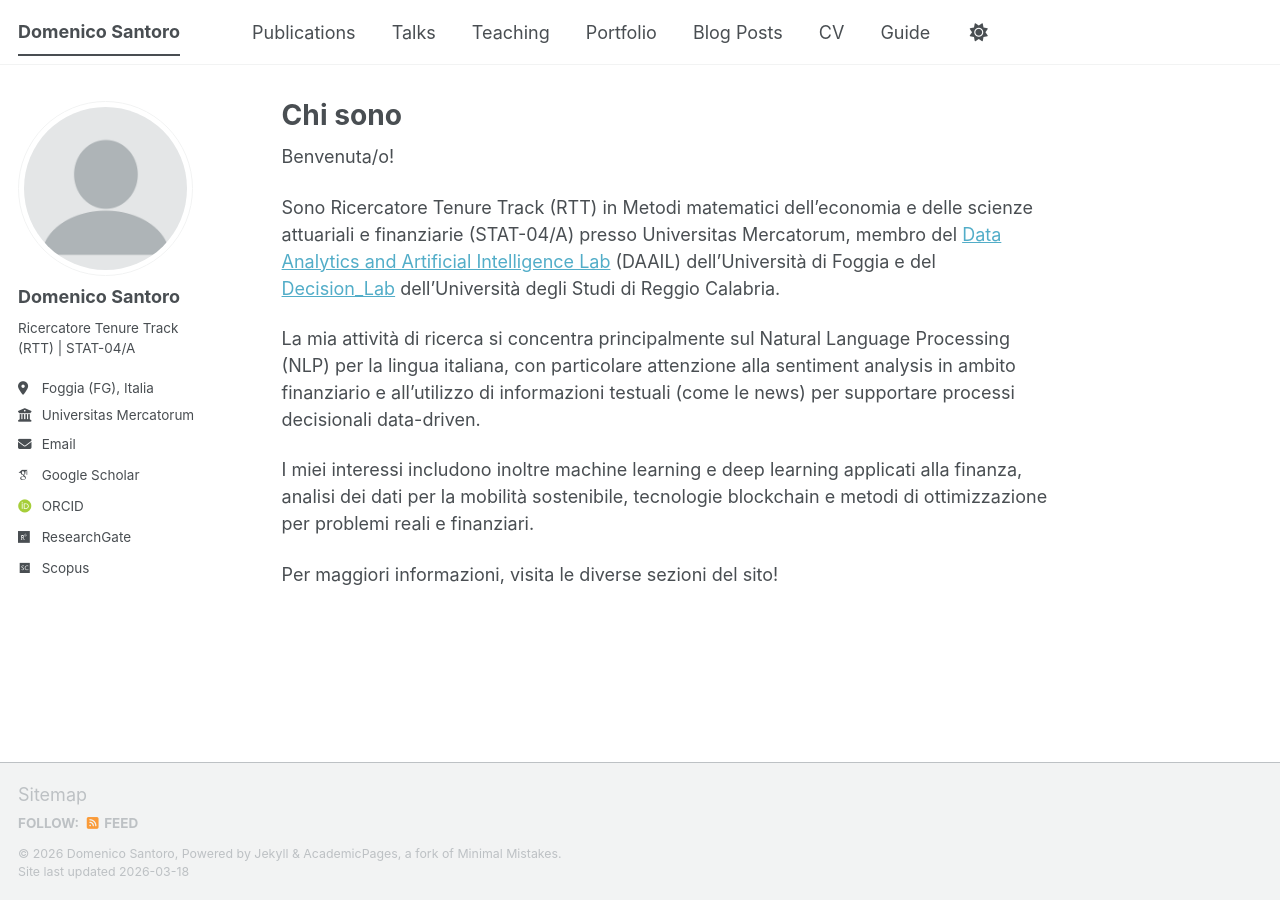
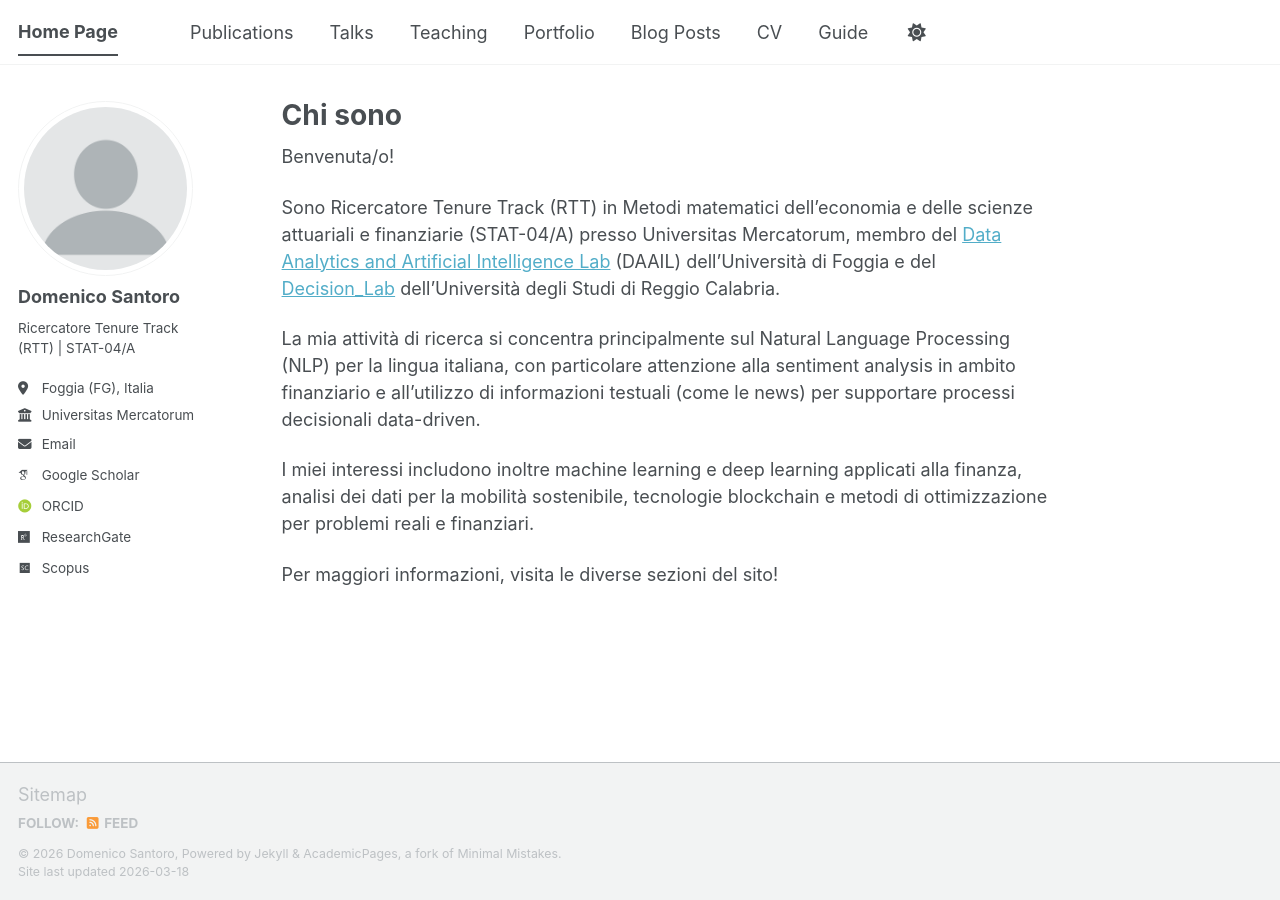
Before and after one commit to mimmoexe/mimmoexe.github.io, a Jekyll site: the page built from _pages/about.md, in a window 1280 px wide. Built offline with Jekyll 4.4.1, drawn with Linux system fonts in a browser that asks for light colours; some web fonts are replaced; a script bundle is joined from its source files by our own code; library files that are not in the unit come from our copies.

Commit message:
Update _config.yml

```diff
--- a/_config.yml
+++ b/_config.yml
@@ -9,7 +9,7 @@
 # Basic Site Settings
 locale                   : "en-US"
 site_theme               : "default" # The available themes options are "default", "air", "sunrise", "mint", "dirt" and "contrast"
-title                    : "Domenico Santoro"
+title                    : "Home Page"
 title_separator          : "-"
 name                     : &name "Domenico Santoro"
 description              : &description "Your Name's academic portfolio"   # Update this with a general description of your site, this is the default if not overridden by a page
```
